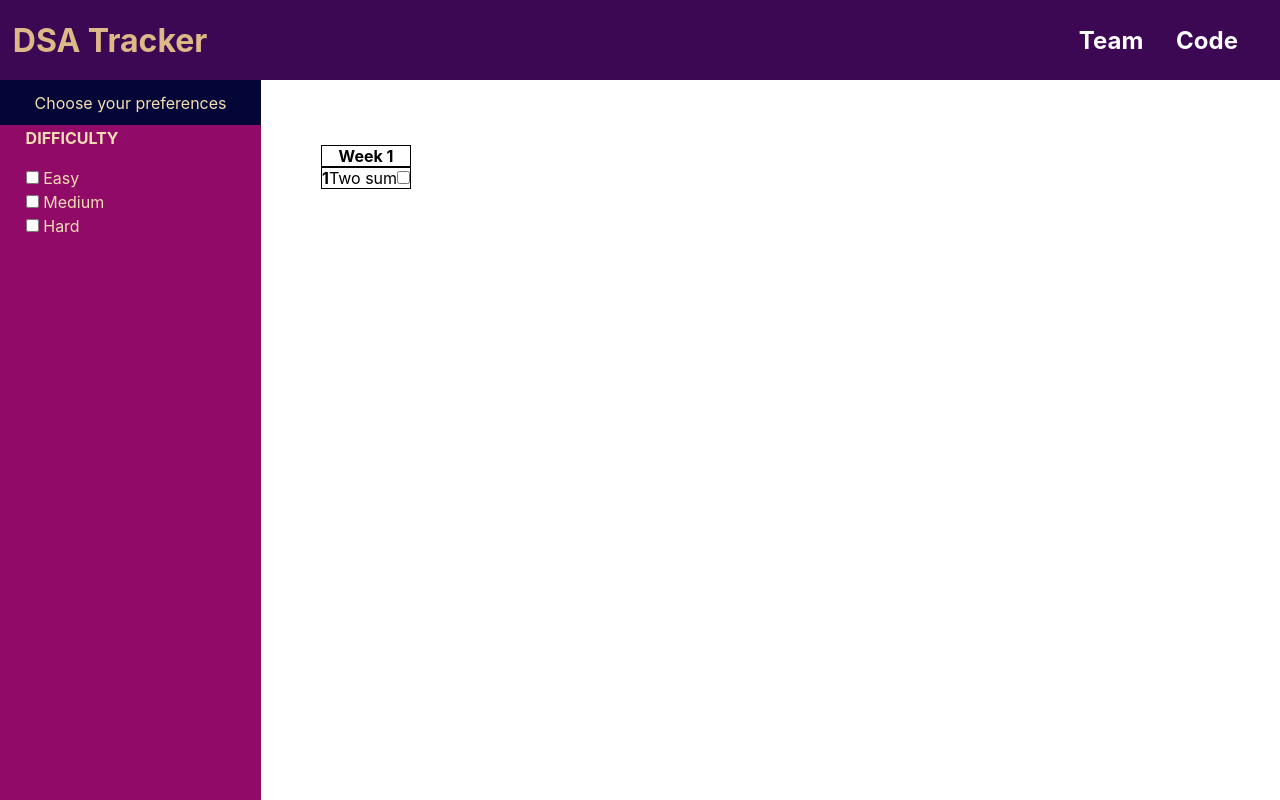
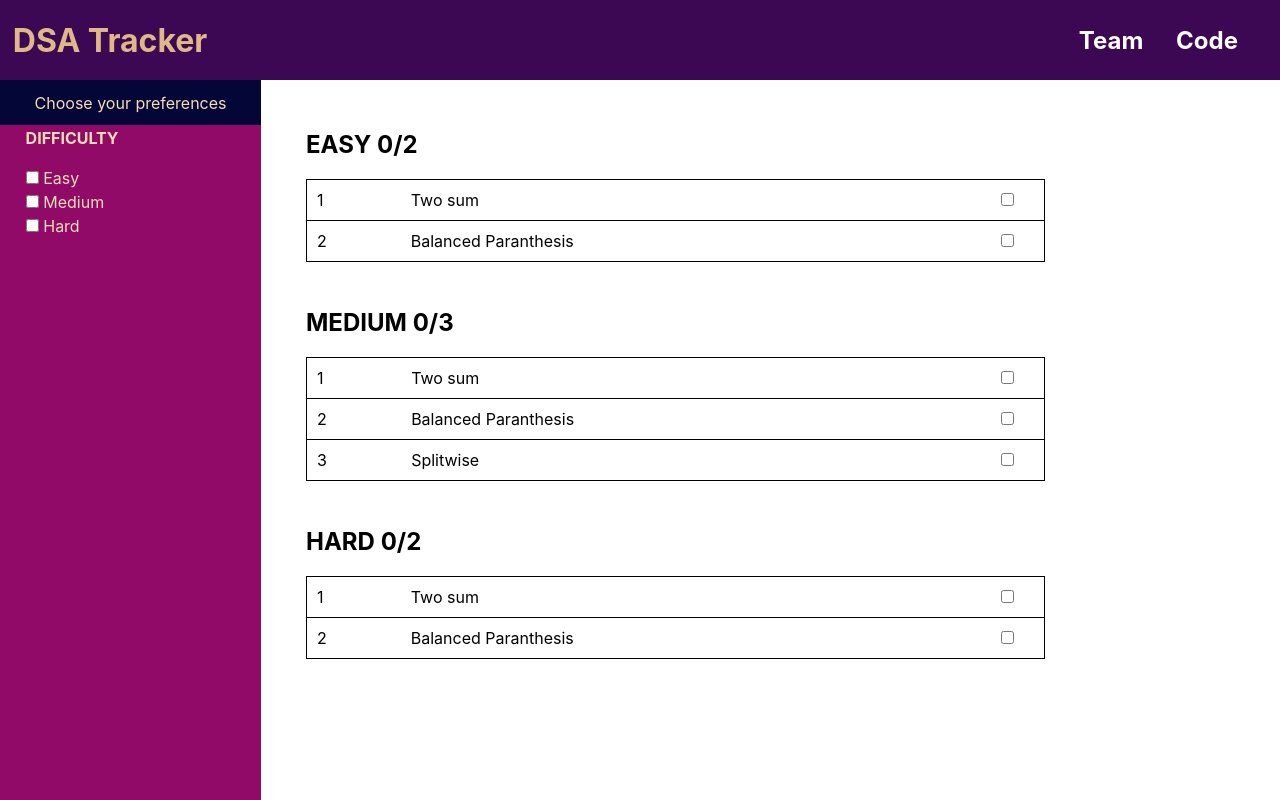
Before and after one commit to ManavMuthanna/DSA-Tracker, a React (Create React App) app in the folder client/: page / in a window 1280 px wide. Shown: the top 800 px of the page. Built offline with nearby package versions, Linux system fonts and the light colour scheme.

Commit message:
feat: dynamic table, checkbox tracks progress

```diff
--- a/client/src/components/navbar/navbar.css
+++ b/client/src/components/navbar/navbar.css
@@ -5,7 +5,7 @@ h1{
 
 .navbar{
     display: flex;
-    width: 100vw;
+    width: 100%;
     height: 10vh;
     background-color:#3C0753;
     justify-content: space-between;
--- a/client/src/components/questions/questions.css
+++ b/client/src/components/questions/questions.css
@@ -1,14 +1,45 @@
-tr{
-    outline: solid 1px black;
-}
+/* questions.css */
 
-.table-div{
-    width: 100vw;
-    height: 100vh;
-    padding: 5%;
-}
+table {
+    width: 80%;
+    height: auto;
+    border-collapse: collapse;
+    margin-top: 20px;
+    padding-bottom: 10px;
+  }
 
-.row-content{
+  th, td {
+    padding: 10px;
+    text-align: left;
+  }
+
+  tr {
+    border: 1px solid black;
+    /* border-bottom: 1px solid black; */
+  }
+
+  th {
+    background-color: #f2f2f2;
+  }
+
+  .table-div {
+    width: 100%;
+    height: 100%;
+    padding: 50px;
+  }
+
+  .row-content {
     display: flex;
     justify-content: space-between;
-}
+    align-items: center;
+  }
+
+  .checkbox-col {
+    width: 10%;
+    text-align: center;
+  }
+
+  .question-table{
+    margin-bottom: 5%;
+  }
+  /* Add more styles as needed */
--- a/client/src/components/questions/questions.js
+++ b/client/src/components/questions/questions.js
@@ -1,22 +1,69 @@
+import React, { useState } from "react";
 import "../questions/questions.css";
+
 function Questions() {
+  const object = {
+    easy: ["Two sum", "Balanced Paranthesis"],
+    medium: ["Two sum", "Balanced Paranthesis", "Splitwise"],
+    hard: ["Two sum", "Balanced Paranthesis"],
+  };
+
+  const [checkedQuestions, setCheckedQuestions] = useState({
+    easy: Array(object.easy.length).fill(false),
+    medium: Array(object.medium.length).fill(false),
+    hard: Array(object.hard.length).fill(false),
+  });
+
+  const calculateProgress = (difficulty) => {
+    const totalQuestions = object[difficulty].length;
+    const checkedCount = checkedQuestions[difficulty].filter(Boolean).length;
+    return `${checkedCount}/${totalQuestions}`;
+  };
+
+  const handleCheckboxChange = (difficulty, index) => {
+    setCheckedQuestions((prevCheckedQuestions) => {
+      const updatedCheckedQuestions = [...prevCheckedQuestions[difficulty]];
+      updatedCheckedQuestions[index] = !updatedCheckedQuestions[index];
+      return {
+        ...prevCheckedQuestions,
+        [difficulty]: updatedCheckedQuestions,
+      };
+    });
+  };
+
   return (
-    <div className="table-div">
-      <table>
-        <tr>
-          <th>Week 1</th>
-        </tr>
-        <tr>
-          <div className="row-content">
-            <th>1</th>
-            <td>Two sum</td>
-            <td>
-              <input type="checkbox"></input>
-            </td>
+    <>
+      <div className="table-div">
+        {Object.entries(object).map(([difficulty, questions]) => (
+          <div className="question-table" key={difficulty}>
+            <h2>
+              {" "}
+              {difficulty.toUpperCase()} {" "}
+              {calculateProgress(difficulty)}
+            </h2>
+            <table>
+              <tbody>
+                {questions.map((question, questionIndex) => (
+                  <tr key={questionIndex}>
+                    <td>{questionIndex + 1}</td>
+                    <td>{question}</td>
+                    <td className="checkbox-col">
+                      <input
+                        type="checkbox"
+                        checked={checkedQuestions[difficulty][questionIndex]}
+                        onChange={() =>
+                          handleCheckboxChange(difficulty, questionIndex)
+                        }
+                      />
+                    </td>
+                  </tr>
+                ))}
+              </tbody>
+            </table>
           </div>
-        </tr>
-      </table>
-    </div>
+        ))}
+      </div>
+    </>
   );
 }
 
--- a/client/src/screens/home.css
+++ b/client/src/screens/home.css
@@ -2,3 +2,7 @@
     display: flex;
     flex-direction: row;
 }
+
+.sidebar{
+    position:static;
+}
--- a/client/src/screens/home.js
+++ b/client/src/screens/home.js
@@ -8,7 +8,7 @@ function Home(){
         <>
         <Navbar></Navbar>
         <div className="content">
-        <Sidebar></Sidebar>
+        <Sidebar className='sidebar'></Sidebar>
         <Questions></Questions>
         </div>
         </>
```
